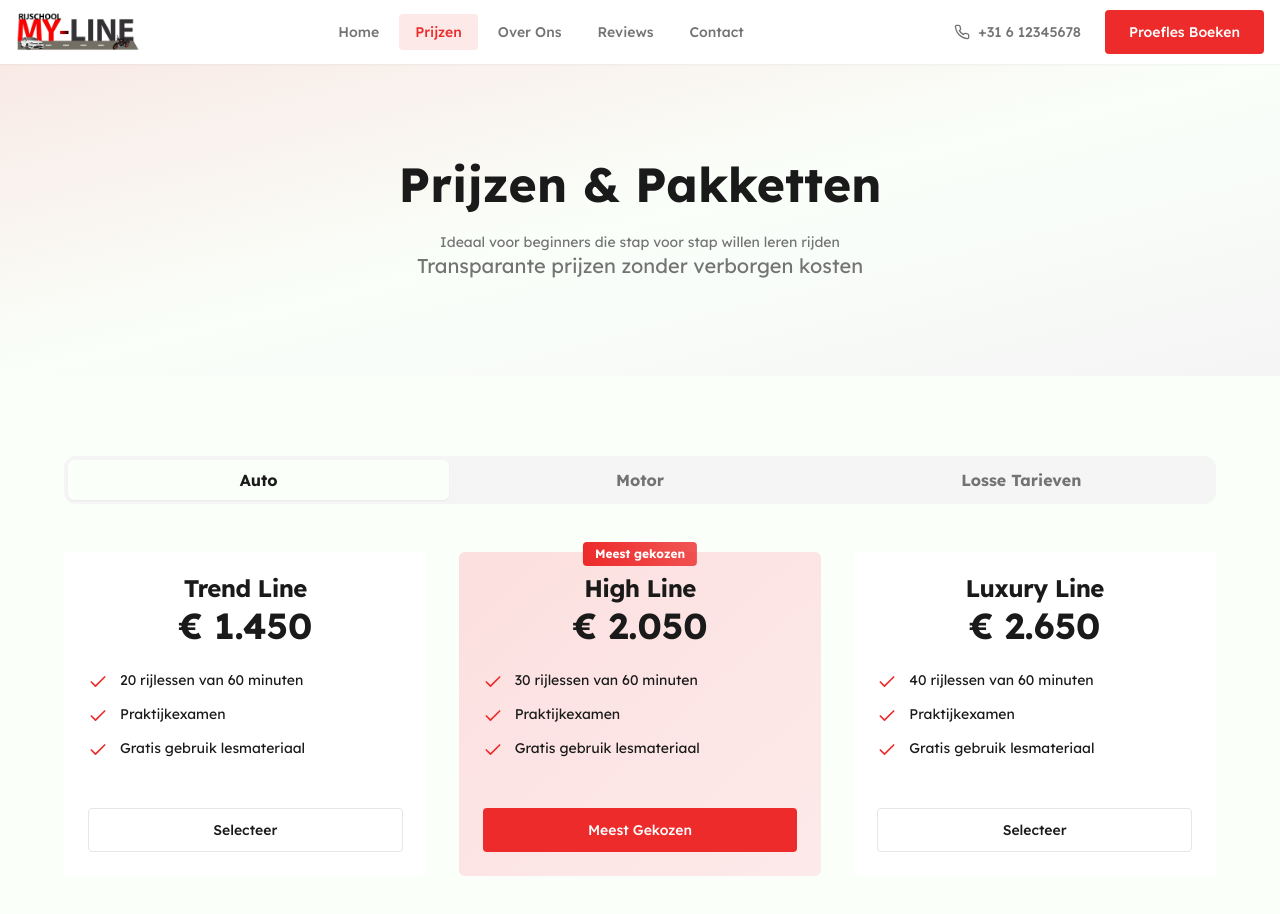
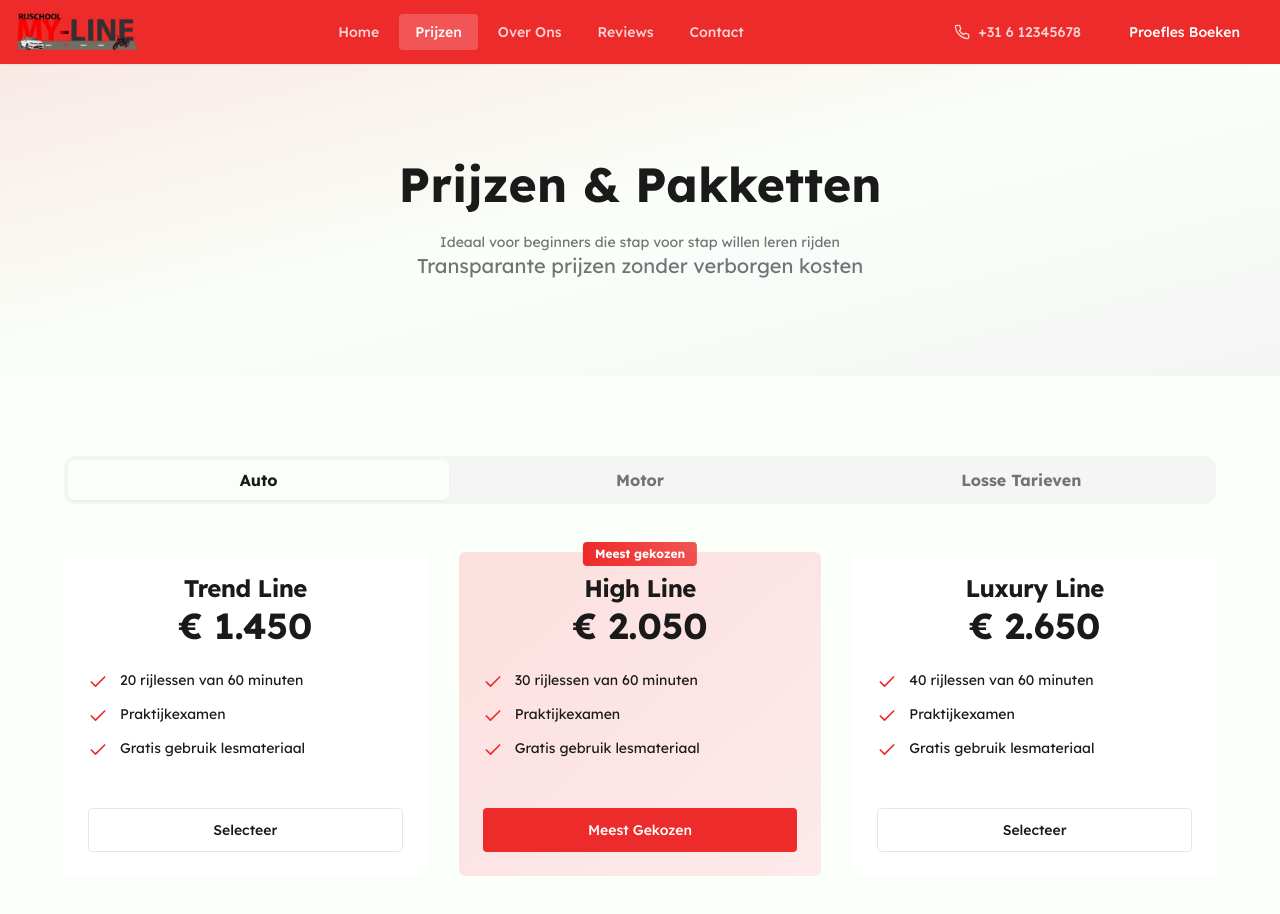
Before and after one commit to LouayCoding/myline-rijschool, a Next.js app: page /prijzen in a window 1280 px wide. Shown: the top 914 px of the page. Built offline with nearby package versions, Linux system fonts and the light colour scheme.

Commit message:
Change navbar to stay red on scroll instead of white

```diff
--- a/components/layout/header.tsx
+++ b/components/layout/header.tsx
@@ -39,7 +39,7 @@ export function Header() {
       "sticky top-0 z-50 w-full transition-all duration-300",
       isTransparent
         ? "bg-transparent"
-        : "bg-white shadow-sm"
+        : "bg-primary shadow-sm"
     )}>
       <div className="container mx-auto px-4">
         <div className="flex h-16 items-center justify-between">
@@ -62,12 +62,8 @@ export function Header() {
               className={cn(
                 "px-4 py-2 text-sm font-medium rounded-md transition-all",
                 pathname === item.href
-                  ? isTransparent
-                    ? "bg-white/20 text-white"
-                    : "bg-primary/10 text-primary"
-                  : isTransparent
-                    ? "text-white/80 hover:text-white hover:bg-white/10"
-                    : "text-muted-foreground hover:text-foreground hover:bg-muted"
+                  ? "bg-white/20 text-white"
+                  : "text-white/80 hover:text-white hover:bg-white/10"
               )}
             >
               {item.label}
@@ -78,9 +74,7 @@ export function Header() {
           <div className="flex items-center gap-3">
           <a href={`tel:${siteConfig.phone}`} className={cn(
             "hidden lg:flex items-center gap-2 px-3 py-2 text-sm transition-colors rounded-md",
-            isTransparent
-              ? "text-white/80 hover:text-white hover:bg-white/10"
-              : "text-muted-foreground hover:text-foreground hover:bg-muted"
+            "text-white/80 hover:text-white hover:bg-white/10"
           )}>
             <Phone className="h-4 w-4" />
             <span className="font-medium">{siteConfig.phone}</span>
@@ -95,9 +89,7 @@ export function Header() {
             <button
             className={cn(
               "md:hidden p-2 rounded-md transition-colors",
-              isTransparent
-                ? "text-white hover:bg-white/10"
-                : "text-foreground hover:bg-muted"
+              "text-white hover:bg-white/10"
             )}
             onClick={() => setMobileMenuOpen(!mobileMenuOpen)}
             aria-label="Toggle menu"
```
